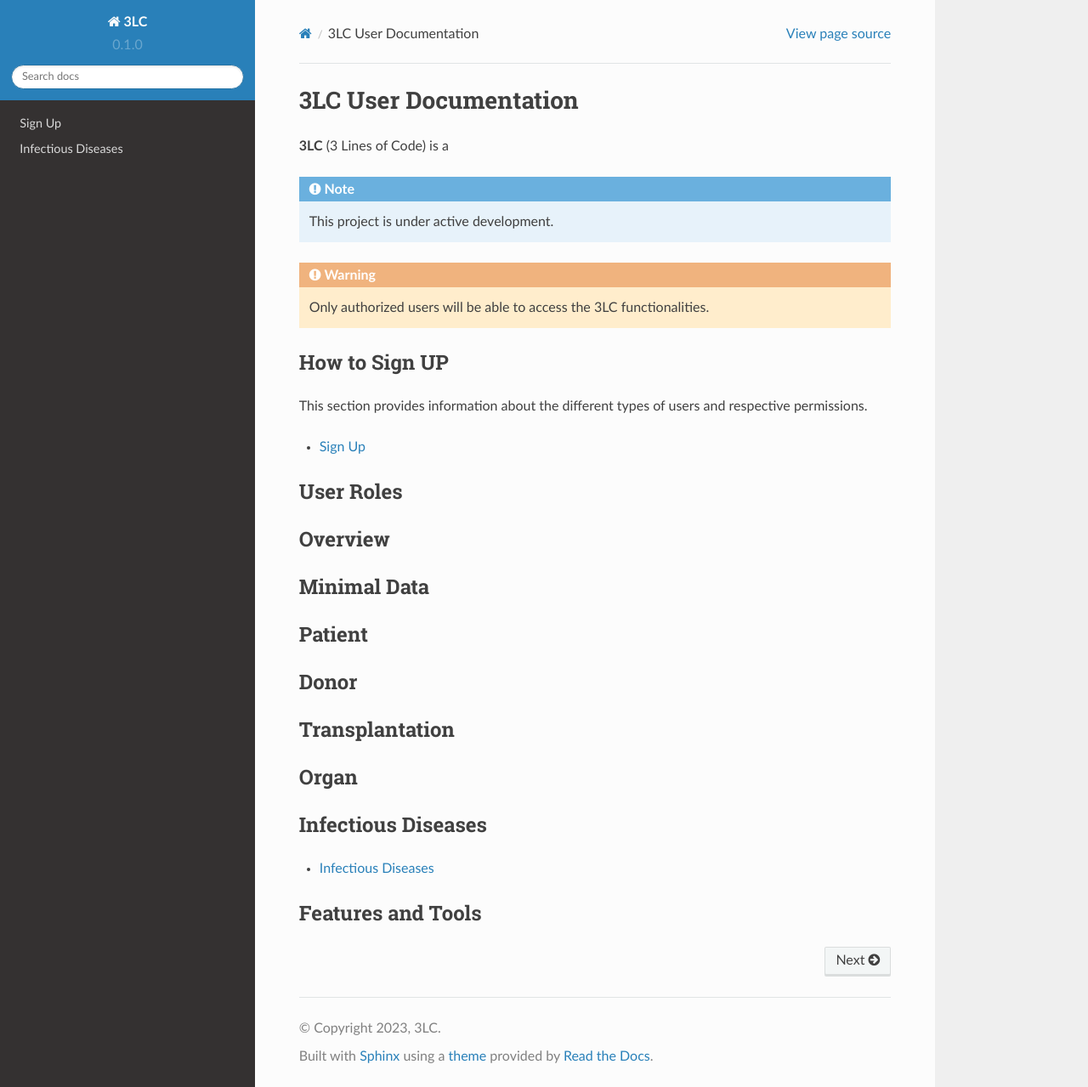
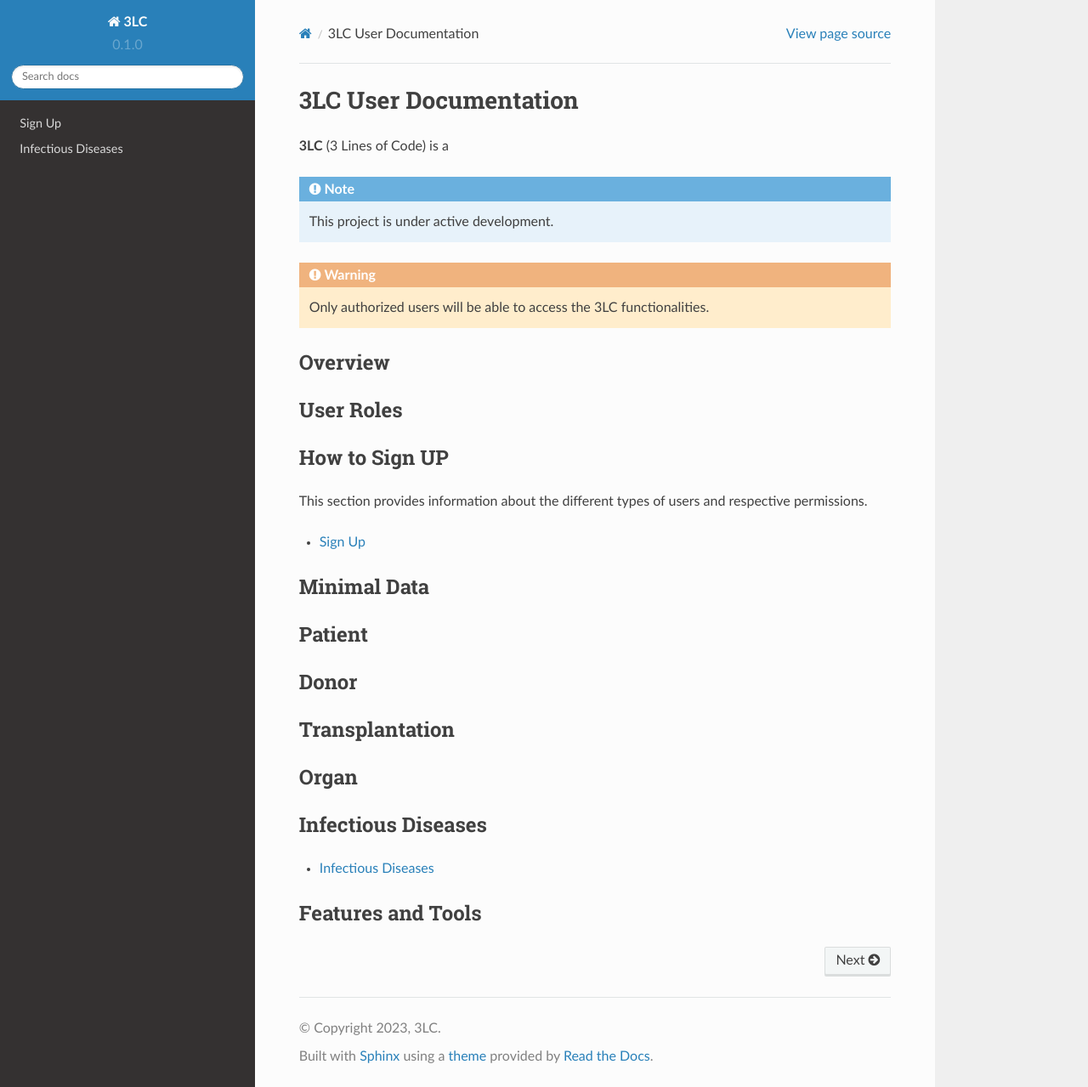
Before and after one commit to swiss-transplant-cohort-study/3LC-user-manual, a Sphinx documentation site: the page built from docs/source/index.rst, in a window 1280 px wide and 1279 px high. Shown: the whole window at 85% size. Built offline with Sphinx 7.4.7 and the Read the Docs theme 2.0.0, drawn with Linux system fonts in a browser that asks for light colours; part of the change alters nothing that is shown.

```diff
--- a/docs/source/index.rst
+++ b/docs/source/index.rst
@@ -11,6 +11,11 @@
    Only authorized users will be able to access the 3LC functionalities.
 
 
+Overview
+**************
+
+User Roles
+**************
 
 How to Sign UP
 **************
@@ -21,11 +26,6 @@ This section provides information about the different types of users and respect
 
    signup
 
-User Roles
-**************
-
-Overview
-**************
 
 Minimal Data
 *****************
```
